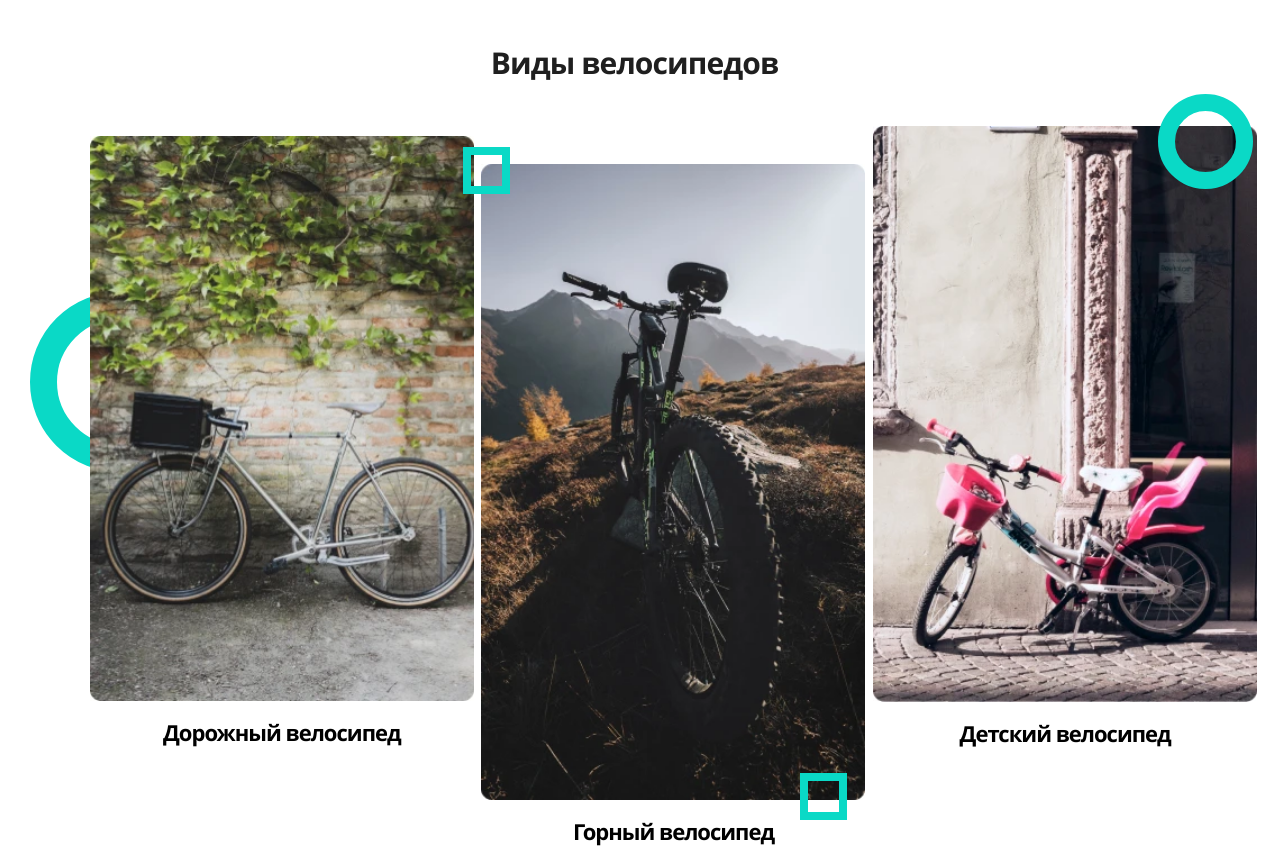
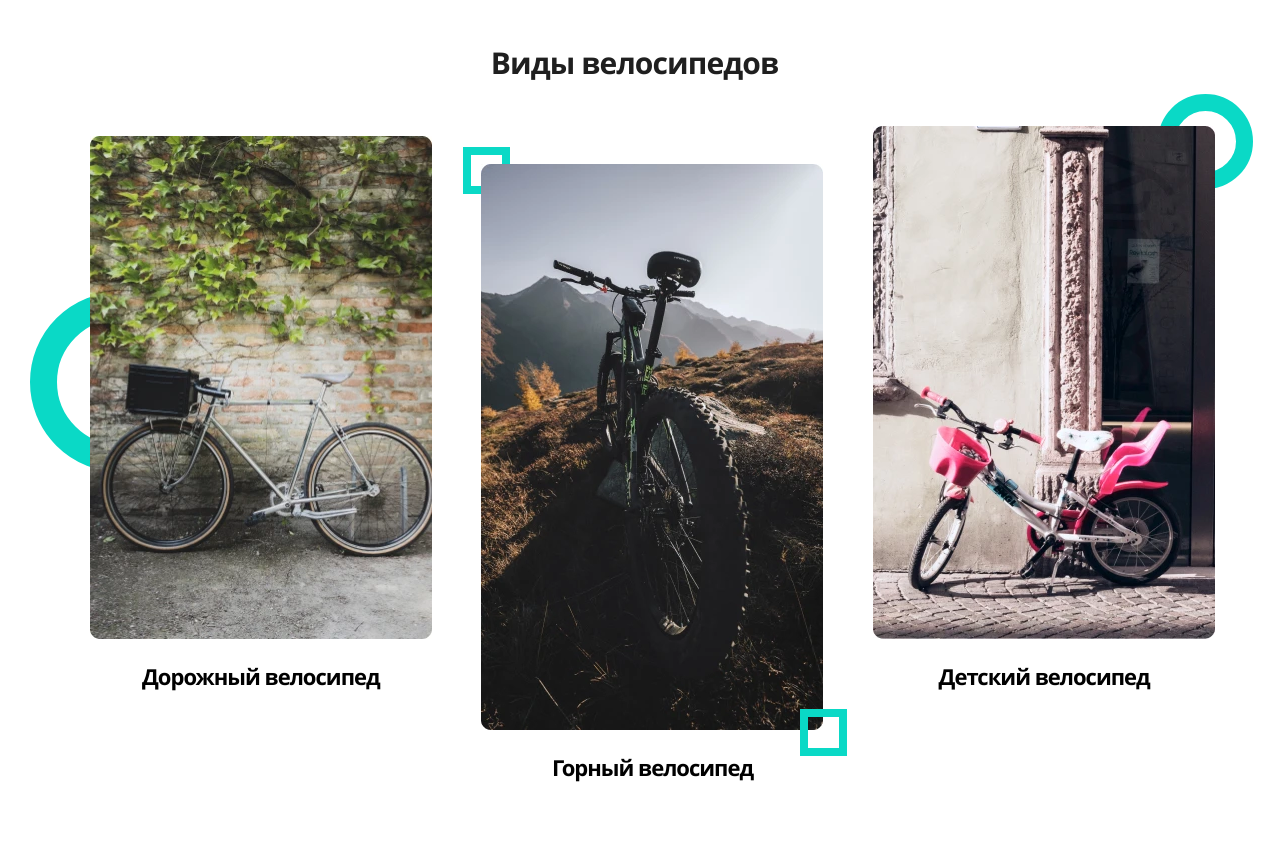
Before and after one commit to b-aleksei/bicycle, a website built with webpack: page source/html/index.html in a window 1280 px wide. Shown: the part 1340-2191 px from the top of the page. Built offline with nearby package versions, Linux system fonts and the light colour scheme; files whose address does not match are found by name.

Commit message:
правит picture

```diff
--- a/source/html/components/variety.html
+++ b/source/html/components/variety.html
@@ -3,12 +3,15 @@
   <ul class="variety__list">
     <li class="variety__item">
       <a class="variety__link" href="#">
-        <figure class="variety__wrap-img">
+        <figure class="variety__wrap">
+          <div class="variety__wrap-img">
             <picture>
               <!--            1x: 342x503  2x: 684x1006-->
               <source type="image/webp" srcset="img/desktop/bike1@1x.webp 1x, img/desktop/bike1@2x.webp 2x">
-            <img src="img/desktop/bike1@1x.jpg" srcset="img/desktop/bike1@2x.jpg 2x" width="342" height="503" alt="Дорожный велосипед" data-object-fit="cover">
+              <img src="img/desktop/bike1@1x.jpg" srcset="img/desktop/bike1@2x.jpg 2x" width="342" height="503"
+                   alt="Дорожный велосипед" data-object-fit="cover">
             </picture>
+          </div>
           <figcaption class="variety__description">
             Дорожный велосипед
           </figcaption>
@@ -17,12 +20,15 @@
     </li>
     <li class="variety__item">
       <a class="variety__link" href="#">
-        <figure class="variety__wrap-img">
+        <figure class="variety__wrap">
+          <div class="variety__wrap-img">
             <picture>
               <!--            1x: 342x503  2x: 684x1006-->
               <source type="image/webp" srcset="img/desktop/bike2@1x.webp 1x, img/desktop/bike2@2x.webp 2x">
-            <img src="img/desktop/bike2@1x.jpg" srcset="img/desktop/bike2@2x.jpg 2x" width="342" height="566" alt="Горный велосипед" data-object-fit="cover">
+              <img src="img/desktop/bike2@1x.jpg" srcset="img/desktop/bike2@2x.jpg 2x" width="342" height="566"
+                   alt="Горный велосипед" data-object-fit="cover">
             </picture>
+          </div>
           <figcaption class="variety__description">
             Горный велосипед
           </figcaption>
@@ -31,12 +37,15 @@
     </li>
     <li class="variety__item">
       <a class="variety__link" href="#">
-        <figure class="variety__wrap-img">
+        <figure class="variety__wrap">
+          <div class="variety__wrap-img">
             <picture>
               <!--            1x: 342x503  2x: 684x1006-->
               <source type="image/webp" srcset="img/desktop/bike3@1x.webp 1x, img/desktop/bike3@2x.webp 2x">
-            <img src="img/desktop/bike3@1x.jpg" srcset="img/desktop/bike3@2x.jpg 2x" width="342" height="513" alt="Детский велосипед" data-object-fit="cover">
+              <img src="img/desktop/bike3@1x.jpg" srcset="img/desktop/bike3@2x.jpg 2x" width="342" height="513"
+                   alt="Детский велосипед" data-object-fit="cover">
             </picture>
+          </div>
           <figcaption class="variety__description">
             Детский велосипед
           </figcaption>
--- a/source/js/modules/menu.js
+++ b/source/js/modules/menu.js
@@ -22,7 +22,7 @@ const removeAttr = function (pictures) {
 if (document.documentElement.clientWidth < 1024) {
   isTablet = true;
 } else {
-  removeAttr(pictures);
+  // removeAttr(pictures);
 }
 
 if (navMain && navButton) {
@@ -60,11 +60,11 @@ if (navMain && navButton) {
       navMain.classList.remove('nav--menu-active');
       document.body.classList.remove('body-lock');
       isTablet = false;
-      removeAttr(pictures);
+      // removeAttr(pictures);
     }
     if (document.documentElement.clientWidth < 1024 && !isTablet) {
       isTablet = true;
-      removeAttr(pictures);
+      // removeAttr(pictures);
     }
   };
 }
--- a/source/js/vendor.js
+++ b/source/js/vendor.js
@@ -2,6 +2,6 @@ import {ieFix} from './vendor/polyfills';
 import './vendor/picturefill.min';
 import './vendor/focus-visible.min';
 import './vendor/ArrayFromPolyfill.min';
-import './vendor/objectFitPolyfill.min';
+// import './vendor/objectFitPolyfill.min';
 
 ieFix();
--- a/source/sass/blocks/variety.scss
+++ b/source/sass/blocks/variety.scss
@@ -170,32 +170,42 @@
   color: inherit;
 }
 
+.variety__wrap {
+  margin: 0;
+}
+
 .variety__wrap-img {
-  width: 384px;
+  position: relative;
+  width: 342px;
   margin: 0;
+  border-radius: 10px;
 
   @media (max-width: $viewport--lg) {
     width: 270px;
     height: 300px;
+    overflow: hidden;
   }
 }
 
 .variety__wrap-img img {
   display: block;
   width: 100%;
-  height: 100%;
-  object-fit: cover;
-
+  height: auto;
 
   @media (max-width: $viewport--lg) {
-    border-radius: 10px;
+    position: absolute;
+    top: 0;
+    left: 0;
+    right: 0;
+    bottom: 0;
+    margin: auto;
   }
 }
 
 .variety__description {
   display: block;
   text-align: center;
-  margin-top: 15px;
+  margin-top: 21px;
   font-weight: 600;
   font-size: 22px;
   letter-spacing: -1px;
```
Also changed, not shown: build/css/style.css, build/css/style.min.css, build/index.html, build/js/main.js, build/js/vendor.js, 1 other file. Lines whose indentation alone changed are shown as unchanged.
